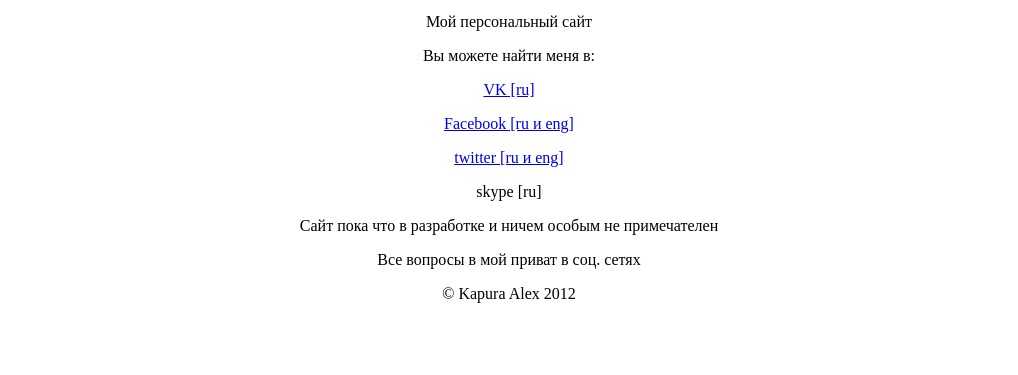
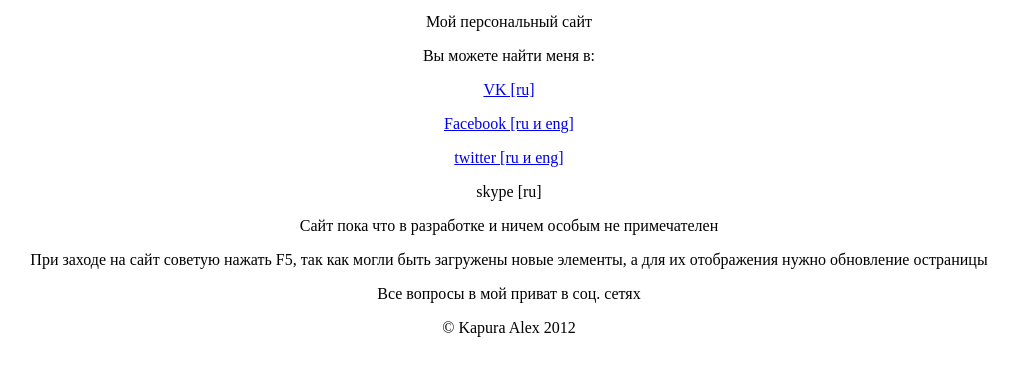
Before and after one commit to mandarinke/mysite, a plain HTML site: page index.html in a window 1280 px wide. Shown: the part 353-728 px from the top of the page, without its empty margins (131-1149 px from the left). Drawn offline with Linux system fonts and the light colour scheme.

Commit message:
Update index.html

```diff
--- a/index.html
+++ b/index.html
@@ -13,7 +13,8 @@
 <p align=center><a href="http://facebook.com/?_rdr"> Facebook [ru и eng]</a></p>
 <p align=center><a href="https://twitter.com/#!/following"> twitter [ru и eng]</a></p>
 <p align=center> skype [ru]</a></p>
-<p align=center> Сайт пока что в разработке и ничем особым не примечателен  </p>
+<p align=center> Сайт пока что в разработке и ничем особым не примечателен</p>
+<p align=center> При заходе на сайт советую нажать F5, так как могли быть загружены новые элементы, а для их отображения нужно обновление остраницы</p>
 <p align=center> Все вопросы в мой приват в соц. сетях </p>
 <p align=center> © Kapura Alex 2012</p>
 </body>
```
